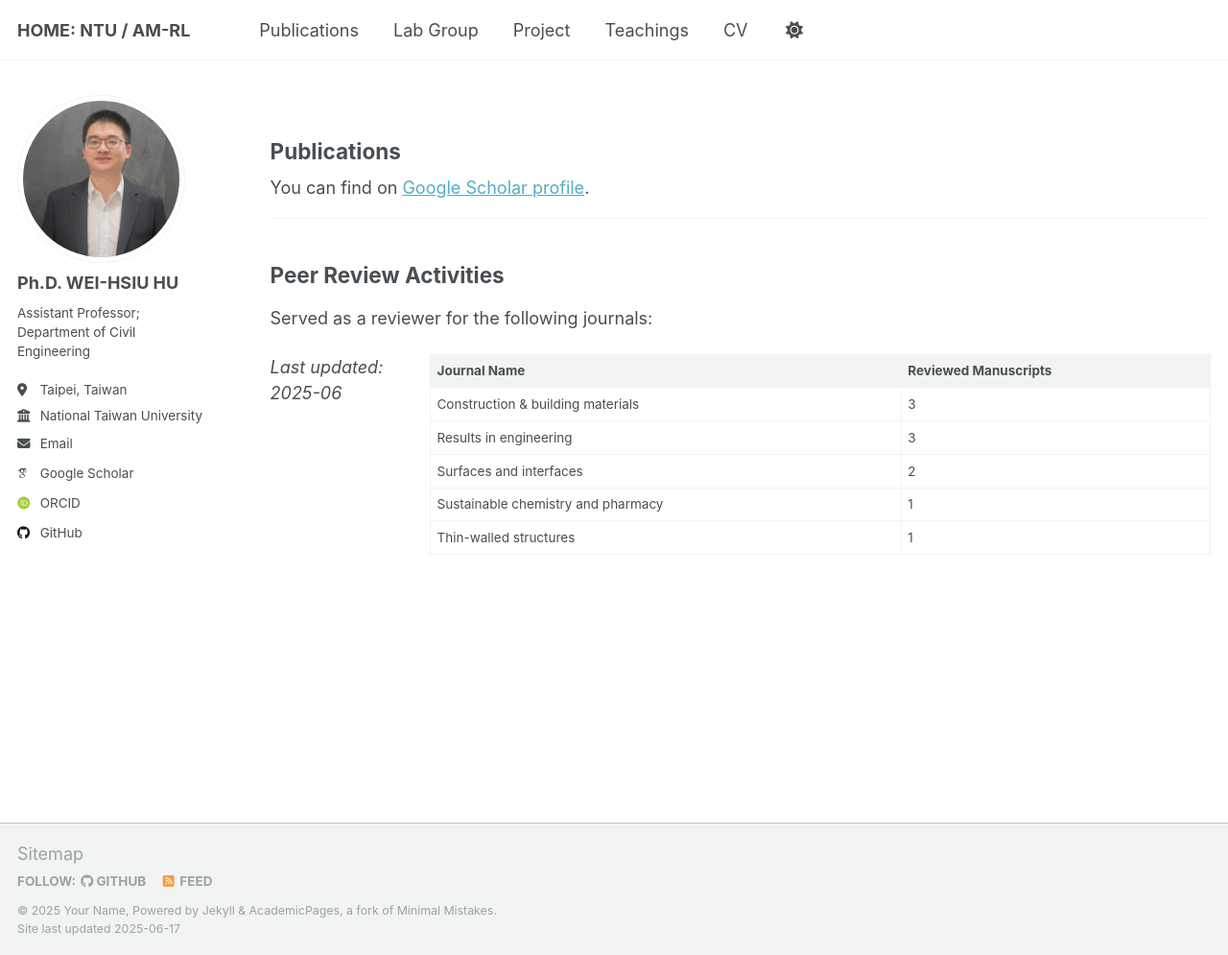
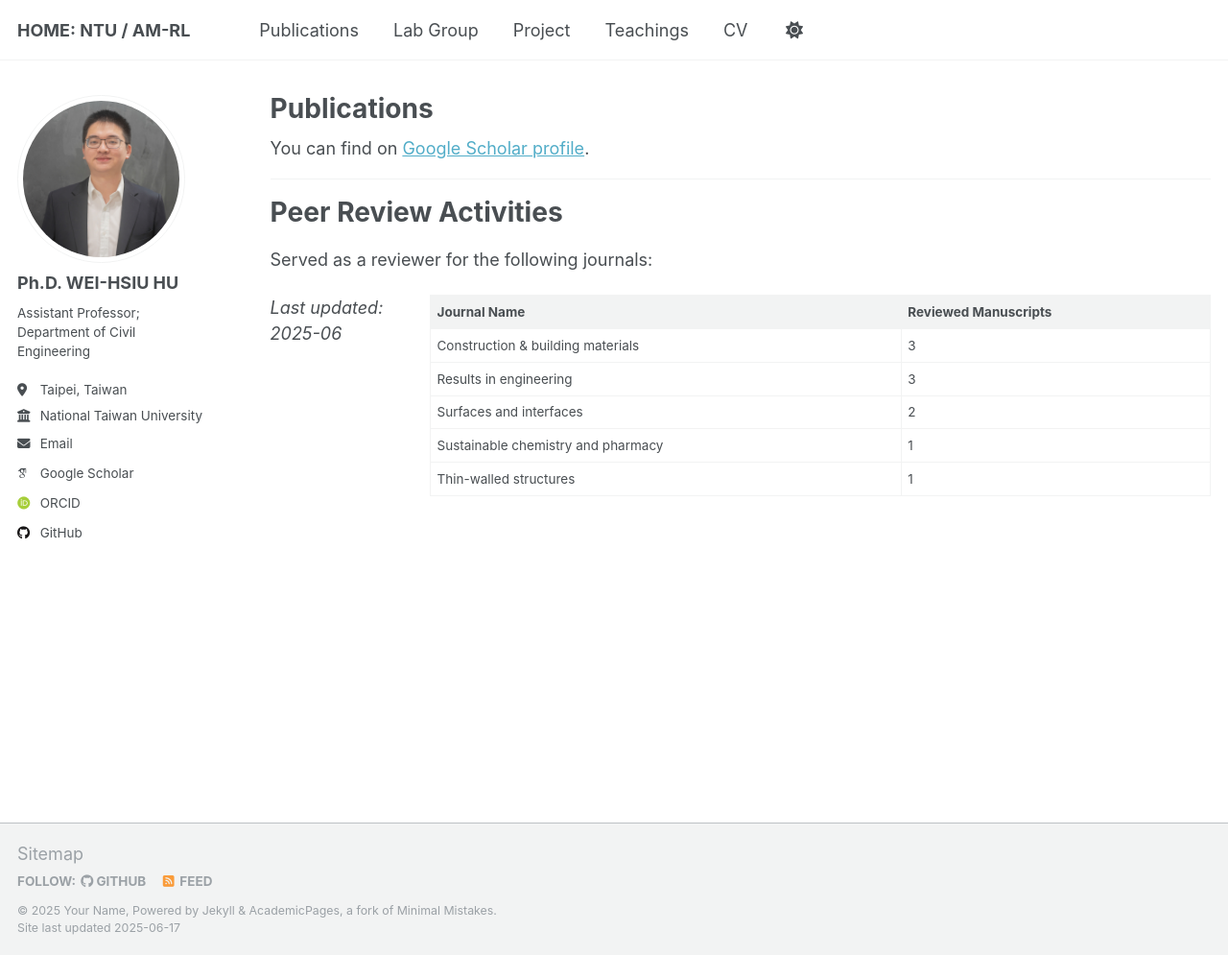
Before and after one commit to hwhsiu/hwhsiu.github.io, a Jekyll site: the page built from _pages/publications.html, in a window 1280 px wide and 995 px high. Shown: the whole window at 96% size. Built offline with Jekyll 4.4.1, drawn with Linux system fonts in a browser that asks for light colours; some web fonts are replaced.

```diff
--- a/_pages/publications.html
+++ b/_pages/publications.html
@@ -1,10 +1,9 @@
 ---
 layout: archive
-title:
+title: "Publications"
 permalink: /publications/
 author_profile: true
 ---
-<h2>Publications</h2>
 {% if site.author.googlescholar %}
   <div class="wordwrap">You can find on <a href="{{site.author.googlescholar}}">Google Scholar profile</a>.</div>
 {% endif %}
@@ -34,7 +33,7 @@ author_profile: true
 
 <hr>
 
-<h2>Peer Review Activities</h2>
+<h1>Peer Review Activities</h1>
 <p>Served as a reviewer for the following journals:</p>
 
 <table class="archive">
```
